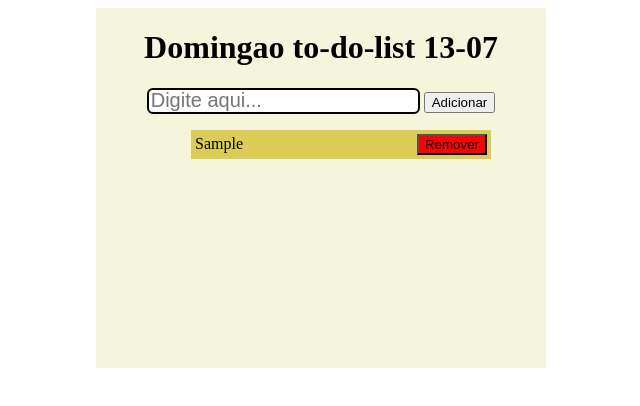
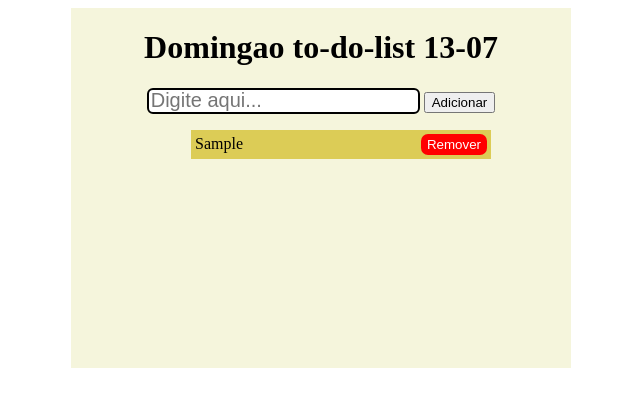
Before and after one commit to iamandaleao/to-do-list, a plain HTML site: page 20/index.html in a window 1280 px wide. Both pictures are taken after typing "Sample" into the empty fields and a click on the button "Adicionar". Shown: the whole page, without its empty margins (319-959 px from the left). Drawn offline with Linux system fonts and the light colour scheme.

Commit message:
style: update css

```diff
--- a/20/style.css
+++ b/20/style.css
@@ -5,7 +5,7 @@ h1 {
 #container {
   background-color: beige;
   margin: auto;
-  max-width: 450px;
+  max-width: 500px;
   min-height: 45vh;
   display: flex;
   flex-direction: column;
@@ -14,9 +14,14 @@ h1 {
 
 li button {
   background-color: rgb(255, 0, 0);
-  border-radius: solid 2px;
+  border-radius: 7px;
+  border: none;
+  color: white;
+  padding: 3px 6px;
+  white-space: nowrap;
   cursor: pointer;
 }
+
 
 li {
   display: flex;
@@ -27,10 +32,11 @@ li {
   margin-bottom: 10px;
   box-sizing: border-box;
   align-items: center;
+  overflow-wrap: anywhere;
 }
 
 input {
-  border: solid black 2px;
+  border: solid 2px;
   height: 20px;
   font-size: 20px;
   border-radius: 6px;
```
